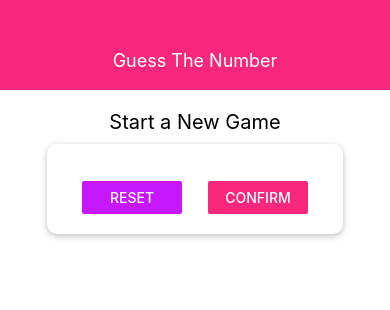
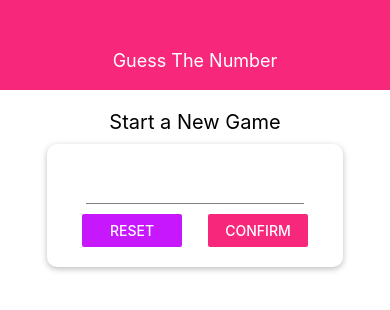
Before and after one commit to Asadullahkhankaimkhani/React-Native-Guess-A-Number, a React Native app: screen / in a window 390 px wide. Shown: the top 310 px of the page. Built offline with nearby package versions, Linux system fonts and the light colour scheme.

Commit message:
Sending Props Accessing native keyboard ,validation and different Styling

```diff
--- /dev/null
+++ b/components/Input.js
@@ -0,0 +1,17 @@
+import React from "react";
+import { TextInput, StyleSheet } from "react-native";
+
+const Input = (props, { style }) => {
+  return <TextInput {...props} style={{ ...styles.input, ...style }} />;
+};
+
+const styles = StyleSheet.create({
+  input: {
+    height: 30,
+    borderBottomColor: "grey",
+    borderBottomWidth: 1,
+    marginVertical: 10,
+  },
+});
+
+export default Input;
--- a/screens/StartGameScreen.js
+++ b/screens/StartGameScreen.js
@@ -1,14 +1,42 @@
-import { View, Text, StyleSheet, TextInput, Button } from "react-native";
-import React from "react";
+import {
+  View,
+  Text,
+  StyleSheet,
+  Button,
+  TouchableWithoutFeedback,
+  Keyboard,
+} from "react-native";
+import React, { useState } from "react";
 import Card from "../components/Card";
+import Input from "../components/Input";
 import colors from "../colors/constant";
 
 const StartGameScreen = () => {
+  const [enterValue, setEnteredValue] = useState("");
+
+  const numberInputHandler = (inputText) => {
+    setEnteredValue(inputText.replace(/[^0-9]/g, ""));
+  };
+
   return (
+    <TouchableWithoutFeedback
+      onPress={() => {
+        Keyboard.dismiss();
+      }}
+    >
       <View style={styles.screen}>
         <Text style={styles.title}>Start a New Game</Text>
         <Card style={styles.inputContainer}>
-        <TextInput />
+          <Input
+            style={styles.input}
+            blurOnSubmit
+            autoCapitalize="none"
+            autoCorrect={false}
+            keyboardType="number-pad"
+            maxLength={2}
+            onChangeText={numberInputHandler}
+            value={enterValue}
+          />
           <View style={styles.buttonDisplay}>
             <View style={styles.button}>
               <Button title="Reset" color={colors.secondary} />
@@ -19,6 +47,7 @@
           </View>
         </Card>
       </View>
+    </TouchableWithoutFeedback>
   );
 };
 
@@ -46,6 +75,10 @@
   button: {
     width: 100,
   },
+  input: {
+    width: 100,
+    textAlign: "center",
+  },
 });
 
 export default StartGameScreen;
```
Lines whose indentation alone changed are shown as unchanged.
